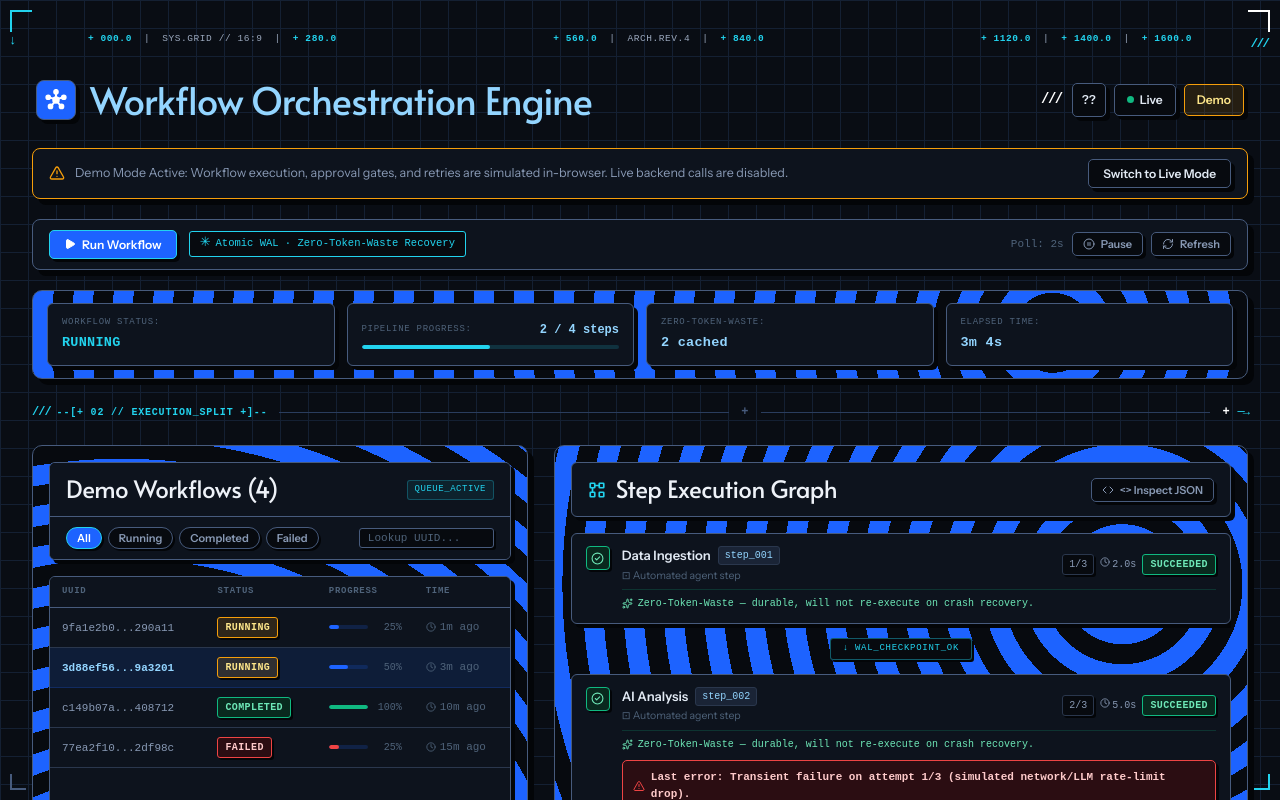
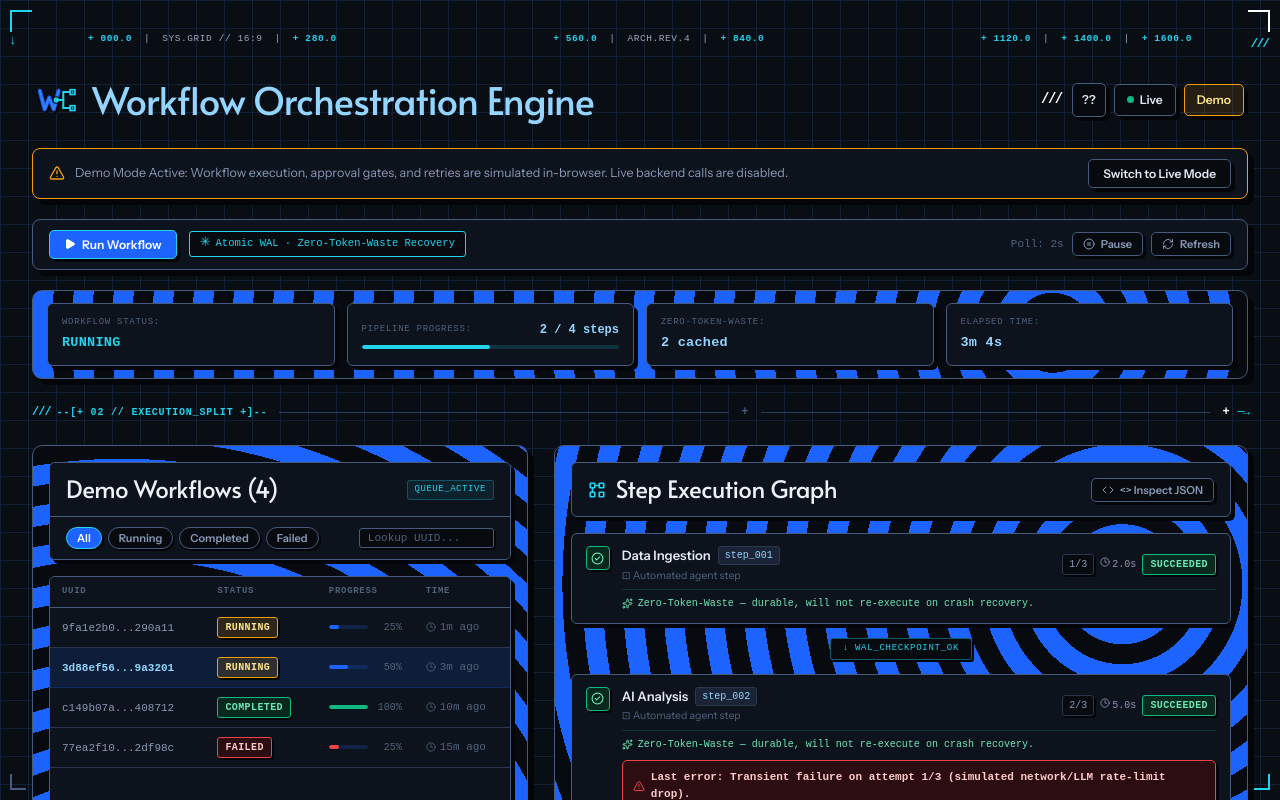
Before and after one commit to rakshitcodesx/Workflow-Orchestration-Engine, a React (Vite) app in the folder frontend/: page / in a window 1280 px wide. Shown: the top 800 px of the page. Built offline with nearby package versions, Linux system fonts and the light colour scheme; no server answers; a web font is replaced by a local one.

Commit message:
feat(ui): update header logo to bold cobalt W with cyan circuit traces and terminal pads

```diff
--- a/frontend/src/components/Header.jsx
+++ b/frontend/src/components/Header.jsx
@@ -12,28 +12,102 @@ export default function Header({ isDemoMode, setIsDemoMode, backendConnected, ch
     <header className="bp-header">
       {/* ── Left: Hub Badge + Large Title ── */}
       <div className="bp-header-left">
-        <div className="bp-hub-badge" title="Workflow Hub">
+        <div className="bp-hub-badge" title="Workflow Orchestration Engine">
           <svg
-            width="22"
-            height="22"
-            viewBox="0 0 24 24"
+            width="42"
+            height="32"
+            viewBox="0 0 36 28"
             fill="none"
-            stroke="#ffffff"
-            strokeWidth="2.2"
-            strokeLinecap="round"
-            strokeLinejoin="round"
+            xmlns="http://www.w3.org/2000/svg"
+            className="bp-logo-mark"
+            aria-label="Workflow Engine Logo"
           >
-            <circle cx="12" cy="12" r="3" fill="#ffffff" />
-            <circle cx="12" cy="3" r="2" fill="#ffffff" />
-            <circle cx="20.5" cy="9" r="2" fill="#ffffff" />
-            <circle cx="18" cy="19" r="2" fill="#ffffff" />
-            <circle cx="6" cy="19" r="2" fill="#ffffff" />
-            <circle cx="3.5" cy="9" r="2" fill="#ffffff" />
-            <line x1="12" y1="9" x2="12" y2="5" />
-            <line x1="14.5" y1="10.5" x2="18.5" y2="9.5" />
-            <line x1="13.5" y1="14" x2="16.5" y2="17.5" />
-            <line x1="10.5" y1="14" x2="7.5" y2="17.5" />
-            <line x1="9.5" y1="10.5" x2="5.5" y2="9.5" />
+            {/* Hard Offset Shadow for "W" and Circuit Traces */}
+            <g transform="translate(1.5, 1.5)" opacity="0.95">
+              <polyline
+                points="3 6, 7.2 22, 11.2 12, 15.2 22, 19.4 6"
+                stroke="#030508"
+                strokeWidth="3.6"
+                strokeLinecap="round"
+                strokeLinejoin="round"
+              />
+              <circle cx="17.3" cy="14" r="2.8" fill="#030508" />
+              <path
+                d="M 17.3 14 H 23.5 V 7 H 29.5"
+                stroke="#030508"
+                strokeWidth="2"
+                strokeLinecap="square"
+                strokeLinejoin="miter"
+              />
+              <path
+                d="M 23.5 14 V 21 H 29.5"
+                stroke="#030508"
+                strokeWidth="2"
+                strokeLinecap="square"
+                strokeLinejoin="miter"
+              />
+              <rect x="29.5" y="5" width="4.2" height="4.2" fill="#030508" />
+              <rect x="29.5" y="19" width="4.2" height="4.2" fill="#030508" />
+            </g>
+
+            {/* Bold Cobalt Geometric "W" */}
+            <polyline
+              points="3 6, 7.2 22, 11.2 12, 15.2 22, 19.4 6"
+              stroke="#1d63ff"
+              strokeWidth="3.6"
+              strokeLinecap="round"
+              strokeLinejoin="round"
+            />
+            <polyline
+              points="3 6, 7.2 22, 11.2 12, 15.2 22, 19.4 6"
+              stroke="#3b82f6"
+              strokeWidth="1.5"
+              strokeLinecap="round"
+              strokeLinejoin="round"
+            />
+
+            {/* Circular node on the W */}
+            <circle cx="17.3" cy="14" r="2.8" fill="#22d3ee" stroke="#070a0f" strokeWidth="1" />
+            <circle cx="17.3" cy="14" r="1.1" fill="#070a0f" />
+
+            {/* Bright Cyan Orthogonal Circuit Trace Paths */}
+            <path
+              d="M 17.3 14 H 23.5 V 7 H 29.5"
+              stroke="#22d3ee"
+              strokeWidth="1.8"
+              strokeLinecap="square"
+              strokeLinejoin="miter"
+            />
+            <path
+              d="M 23.5 14 V 21 H 29.5"
+              stroke="#22d3ee"
+              strokeWidth="1.8"
+              strokeLinecap="square"
+              strokeLinejoin="miter"
+            />
+
+            {/* Crisp Square Terminal Pads (#22d3ee stroke, dark fill) */}
+            <rect
+              x="29.5"
+              y="5"
+              width="4.2"
+              height="4.2"
+              fill="#070a0f"
+              stroke="#22d3ee"
+              strokeWidth="1.5"
+            />
+            <circle cx="31.6" cy="7.1" r="0.75" fill="#22d3ee" />
+
+            <rect
+              x="29.5"
+              y="19"
+              width="4.2"
+              height="4.2"
+              fill="#070a0f"
+              stroke="#22d3ee"
+              strokeWidth="1.5"
+            />
+            <circle cx="31.6" cy="21.1" r="0.75" fill="#22d3ee" />
           </svg>
         </div>
 
--- a/frontend/src/styles/dashboard.css
+++ b/frontend/src/styles/dashboard.css
@@ -190,16 +190,22 @@
 }
 
 .bp-hub-badge {
-  width: 40px;
-  height: 40px;
-  border-radius: 8px;
-  background: var(--cobalt);
-  border: 1.5px solid #475b7d;
-  display: flex;
+  display: inline-flex;
   align-items: center;
   justify-content: center;
   flex-shrink: 0;
-  box-shadow: 4px 4px 0px #030508;
+  height: 32px;
+  width: auto;
+  background: transparent;
+  border: none;
+  box-shadow: none;
+}
+
+.bp-logo-mark {
+  display: block;
+  height: 32px;
+  width: auto;
+  overflow: visible;
 }
 
 .bp-header-title {
```
